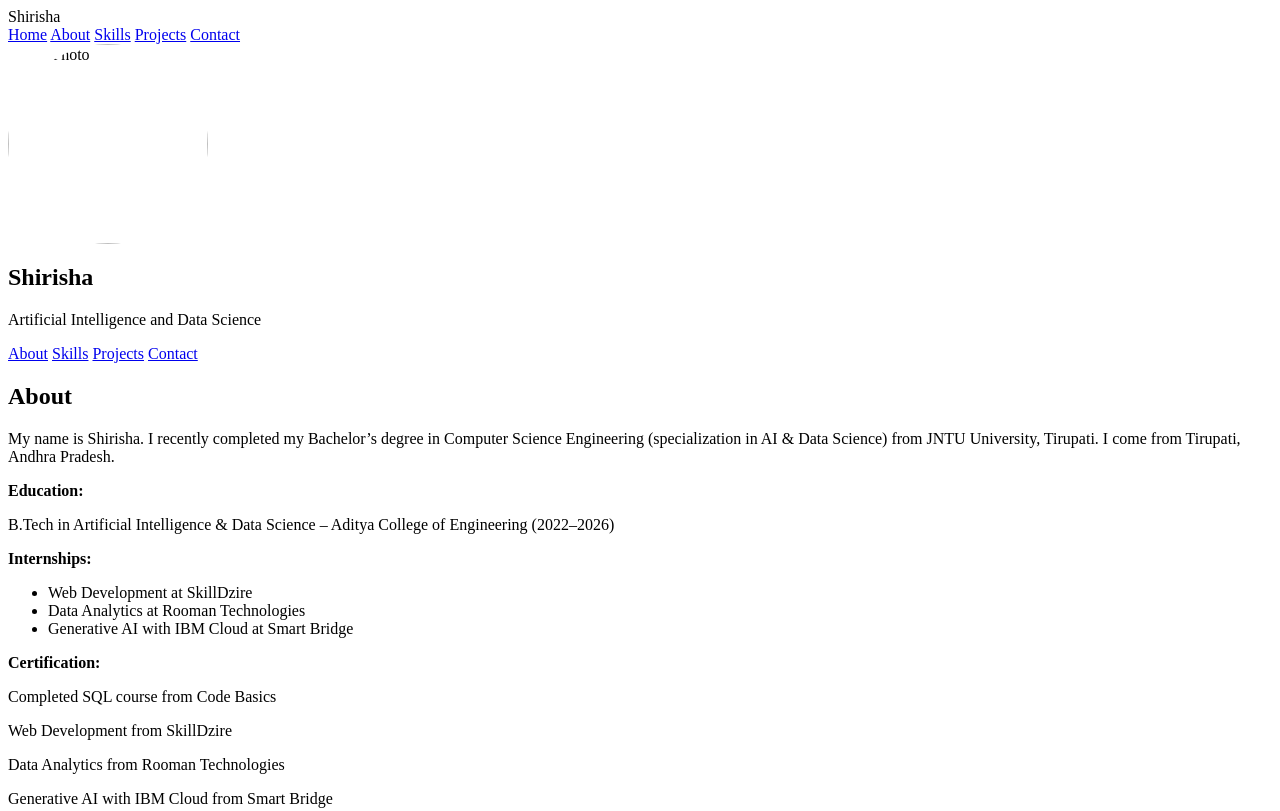
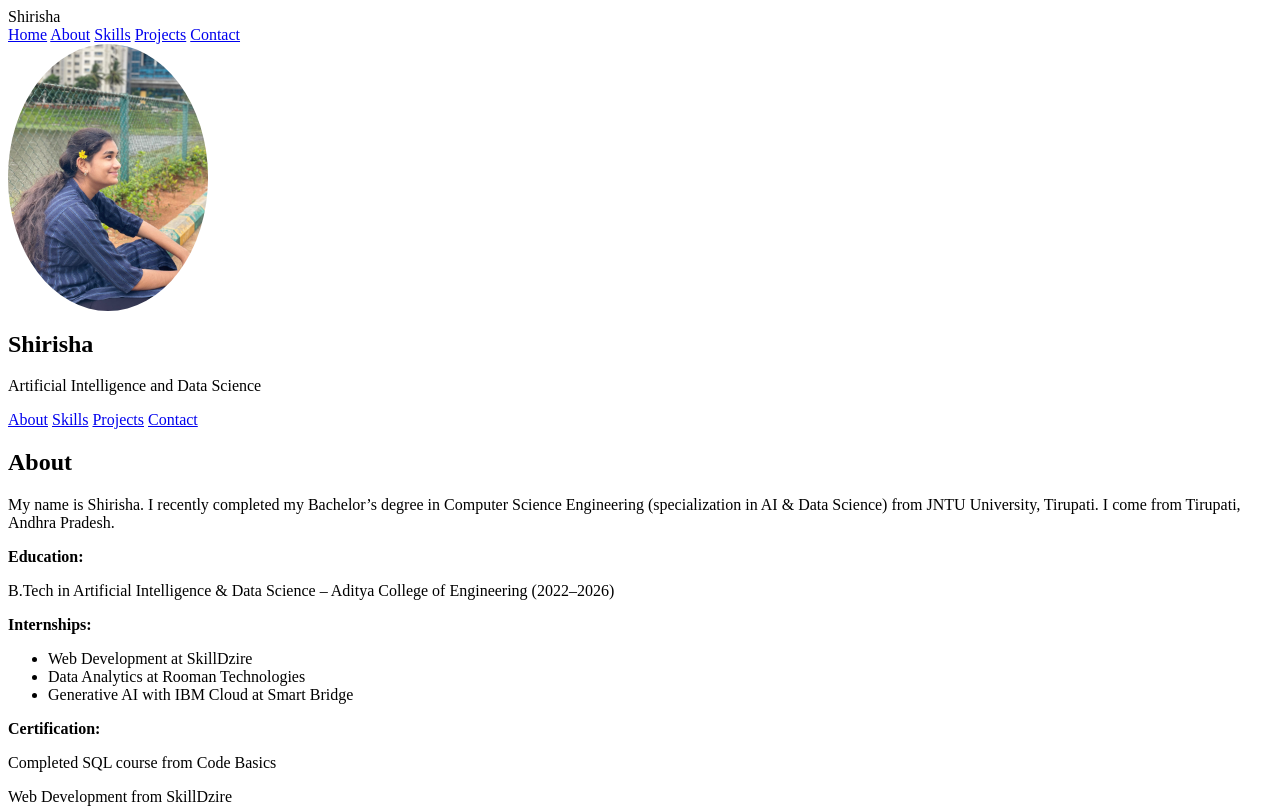
Before and after one commit to puttashirisha43/sirisha8.github.io, a plain HTML site: page index.html in a window 1280 px wide. Shown: the top 811 px of the page. Drawn offline with Linux system fonts and the light colour scheme.

Commit message:
Update index.html

```diff
--- a/index.html
+++ b/index.html
@@ -27,7 +27,7 @@
     <div class="hero-bg"></div>
     <div class="hero-content">
       <!-- Replace profile.jpg with your actual photo file name -->
-      <img src="assets/shirisha.jpg" alt="My Photo" style="width:200px;border-radius:50%;">
+      <img src="https://github.com/puttashirisha43/sirisha8.github.io/blob/main/shirisha.jpg" alt="My Photo" style="width:200px;border-radius:50%;">
       <h1>Shirisha</h1>
       <p class="tagline">Artificial Intelligence and Data Science</p>
       <div class="hero-links">
```
